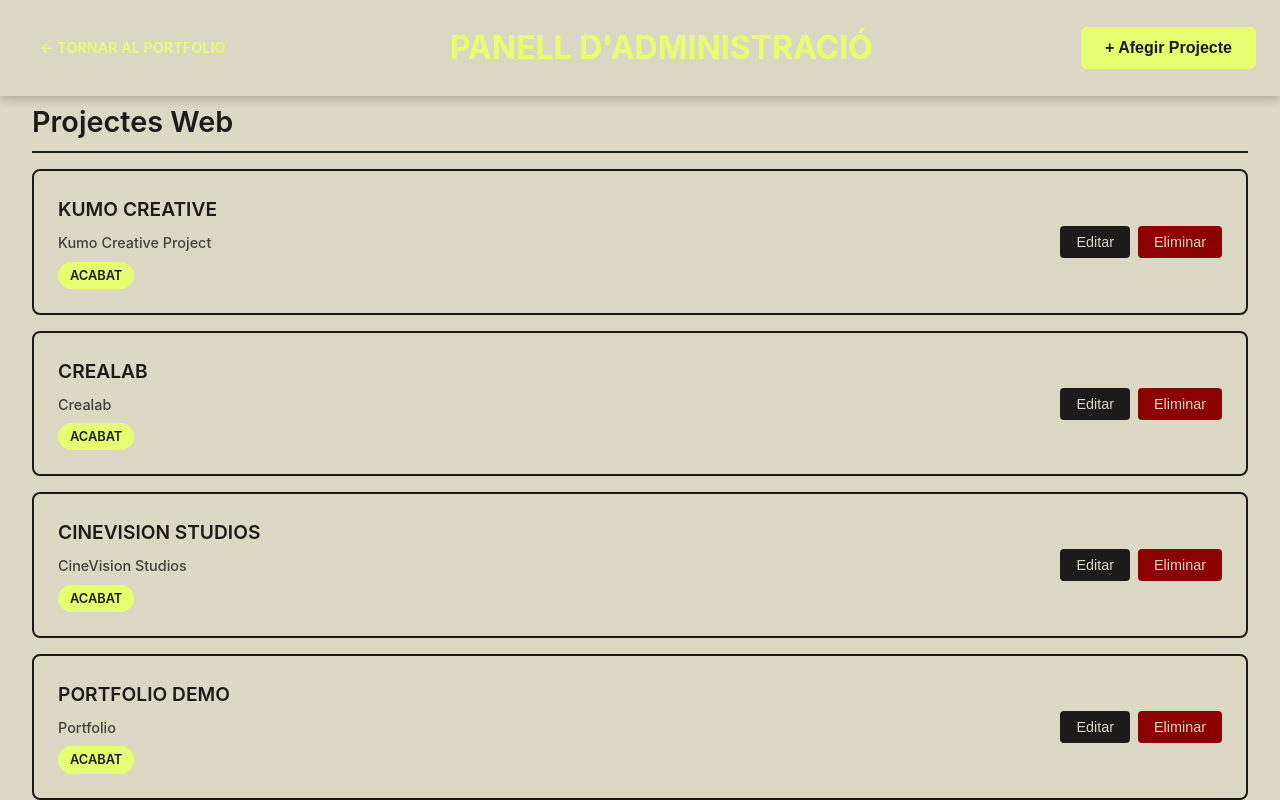
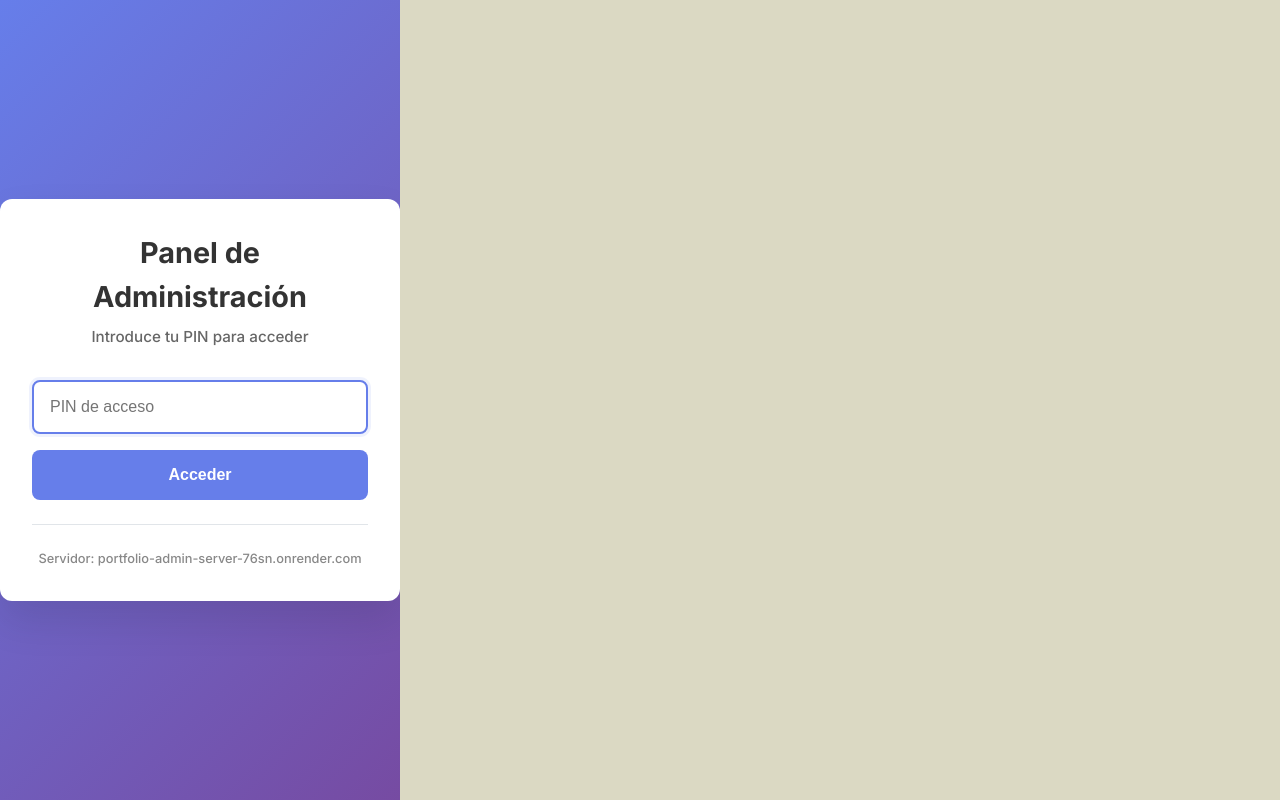
Before and after one commit to MarcBasas/portfoli_MarcBasas, a React (Vite) app: page /#/Admin1997 in a window 1280 px wide. Built offline with nearby package versions, Linux system fonts and the light colour scheme.

Commit message:
re implementacio PIN

```diff
--- /dev/null
+++ b/src/components/AdminLogin.css
@@ -0,0 +1,111 @@
+.admin-login {
+  min-height: 100vh;
+  display: flex;
+  align-items: center;
+  justify-content: center;
+  background: linear-gradient(135deg, #667eea 0%, #764ba2 100%);
+  font-family: 'Inter', sans-serif;
+}
+
+.admin-login__container {
+  background: white;
+  padding: 2rem;
+  border-radius: 12px;
+  box-shadow: 0 20px 40px rgba(0, 0, 0, 0.1);
+  width: 100%;
+  max-width: 400px;
+  text-align: center;
+}
+
+.admin-login__title {
+  font-size: 1.8rem;
+  font-weight: 700;
+  color: #333;
+  margin-bottom: 0.5rem;
+}
+
+.admin-login__subtitle {
+  color: #666;
+  margin-bottom: 2rem;
+  font-size: 0.95rem;
+}
+
+.admin-login__form {
+  display: flex;
+  flex-direction: column;
+  gap: 1rem;
+}
+
+.admin-login__input-group {
+  position: relative;
+}
+
+.admin-login__input {
+  width: 100%;
+  padding: 1rem;
+  border: 2px solid #e1e5e9;
+  border-radius: 8px;
+  font-size: 1rem;
+  transition: border-color 0.3s ease;
+  box-sizing: border-box;
+}
+
+.admin-login__input:focus {
+  outline: none;
+  border-color: #667eea;
+  box-shadow: 0 0 0 3px rgba(102, 126, 234, 0.1);
+}
+
+.admin-login__error {
+  background: #fee;
+  color: #c33;
+  padding: 0.75rem;
+  border-radius: 6px;
+  font-size: 0.9rem;
+  border: 1px solid #fcc;
+}
+
+.admin-login__button {
+  background: #667eea;
+  color: white;
+  border: none;
+  padding: 1rem;
+  border-radius: 8px;
+  font-size: 1rem;
+  font-weight: 600;
+  cursor: pointer;
+  transition: background-color 0.3s ease;
+}
+
+.admin-login__button:hover:not(:disabled) {
+  background: #5a6fd8;
+}
+
+.admin-login__button:disabled {
+  background: #ccc;
+  cursor: not-allowed;
+}
+
+.admin-login__info {
+  margin-top: 1.5rem;
+  padding-top: 1.5rem;
+  border-top: 1px solid #e1e5e9;
+}
+
+.admin-login__info p {
+  color: #888;
+  font-size: 0.8rem;
+  margin: 0;
+}
+
+/* Responsive */
+@media (max-width: 480px) {
+  .admin-login__container {
+    margin: 1rem;
+    padding: 1.5rem;
+  }
+
+  .admin-login__title {
+    font-size: 1.5rem;
+  }
+}
--- /dev/null
+++ b/src/components/AdminLogin.jsx
@@ -0,0 +1,82 @@
+import React, { useState } from 'react';
+import './AdminLogin.css';
+
+const AdminLogin = ({ onLogin }) => {
+  const [pin, setPin] = useState('');
+  const [isLoading, setIsLoading] = useState(false);
+  const [error, setError] = useState('');
+
+  const handleSubmit = async (e) => {
+    e.preventDefault();
+    setIsLoading(true);
+    setError('');
+
+    try {
+      const response = await fetch('https://portfolio-admin-server-76sn.onrender.com/api/auth/login', {
+        method: 'POST',
+        headers: {
+          'Content-Type': 'application/json',
+        },
+        body: JSON.stringify({ pin }),
+      });
+
+      const data = await response.json();
+
+      if (response.ok) {
+        // Guardar token en localStorage
+        localStorage.setItem('adminToken', data.token);
+        localStorage.setItem('adminTokenExpiry', Date.now() + data.expiresIn);
+        onLogin(data.token);
+      } else {
+        setError(data.error || 'PIN incorrecto');
+      }
+    } catch (error) {
+      setError('Error de conexión. Verifica que el servidor esté funcionando.');
+    } finally {
+      setIsLoading(false);
+    }
+  };
+
+  return (
+    <div className="admin-login">
+      <div className="admin-login__container">
+        <h1 className="admin-login__title">Panel de Administración</h1>
+        <p className="admin-login__subtitle">Introduce tu PIN para acceder</p>
+
+        <form onSubmit={handleSubmit} className="admin-login__form">
+          <div className="admin-login__input-group">
+            <input
+              type="password"
+              value={pin}
+              onChange={(e) => setPin(e.target.value)}
+              placeholder="PIN de acceso"
+              className="admin-login__input"
+              required
+              autoFocus
+            />
+          </div>
+
+          {error && (
+            <div className="admin-login__error">
+              {error}
+            </div>
+          )}
+
+          <button
+            type="submit"
+            className="admin-login__button"
+            disabled={isLoading}
+          >
+            {isLoading ? 'Verificando...' : 'Acceder'}
+          </button>
+        </form>
+
+        <div className="admin-login__info">
+          <p>Servidor: portfolio-admin-server-76sn.onrender.com</p>
+        </div>
+      </div>
+    </div>
+  );
+};
+
+export default AdminLogin;
--- a/src/pages/AdminPage.css
+++ b/src/pages/AdminPage.css
@@ -66,6 +66,12 @@
   flex: 1; /* Para centrar el título */
 }
 
+.admin-header-actions {
+  display: flex;
+  gap: 1rem;
+  align-items: center;
+}
+
 .btn-add-project {
   background: #e5ff70; /* fluor de la web */
   color: #1b1b1b;
@@ -78,8 +84,25 @@
   transition: all 0.3s ease;
 }
 
+.btn-logout {
+  background: #ff6b6b;
+  color: white;
+  border: none;
+  padding: 0.75rem 1.5rem;
+  border-radius: 6px;
+  font-size: 1rem;
+  font-weight: 600;
+  cursor: pointer;
+  transition: all 0.3s ease;
+}
+
 .btn-add-project:hover {
   background: #d4f460;
+  transform: translateY(-2px);
+}
+
+.btn-logout:hover {
+  background: #ff5252;
   transform: translateY(-2px);
 }
 
--- a/src/pages/AdminPage.jsx
+++ b/src/pages/AdminPage.jsx
@@ -2,9 +2,12 @@ import React, { useState, useEffect } from "react";
 import { Helmet } from "react-helmet-async";
 import { projects } from "../data/projects";
 import { saveProjectsToFile, uploadImage, uploadVideo, uploadDemo } from "../utils/adminApi";
+import AdminLogin from "../components/AdminLogin";
 import "./AdminPage.css";
 
 const AdminPage = () => {
+  const [isAuthenticated, setIsAuthenticated] = useState(false);
+  const [token, setToken] = useState(null);
   const [projectsData, setProjectsData] = useState(projects);
   const [showForm, setShowForm] = useState(false);
   const [editingProject, setEditingProject] = useState(null);
@@ -29,6 +32,54 @@ const AdminPage = () => {
     poster: false,
     demo: false
   });
+
+  // Verificar autenticación al cargar el componente
+  useEffect(() => {
+    const checkAuth = async () => {
+      const savedToken = localStorage.getItem('adminToken');
+      const tokenExpiry = localStorage.getItem('adminTokenExpiry');
+
+      if (savedToken && tokenExpiry && Date.now() < parseInt(tokenExpiry)) {
+        // Verificar que el token sigue siendo válido
+        try {
+          const response = await fetch('https://portfolio-admin-server-76sn.onrender.com/api/auth/validate', {
+            method: 'POST',
+            headers: {
+              'Authorization': `Bearer ${savedToken}`,
+              'Content-Type': 'application/json',
+            },
+          });
+
+          if (response.ok) {
+            setToken(savedToken);
+            setIsAuthenticated(true);
+          } else {
+            // Token inválido, limpiar localStorage
+            localStorage.removeItem('adminToken');
+            localStorage.removeItem('adminTokenExpiry');
+          }
+        } catch (error) {
+          console.error('Error verificando token:', error);
+          localStorage.removeItem('adminToken');
+          localStorage.removeItem('adminTokenExpiry');
+        }
+      }
+    };
+
+    checkAuth();
+  }, []);
+
+  const handleLogin = (newToken) => {
+    setToken(newToken);
+    setIsAuthenticated(true);
+  };
+
+  const handleLogout = () => {
+    localStorage.removeItem('adminToken');
+    localStorage.removeItem('adminTokenExpiry');
+    setToken(null);
+    setIsAuthenticated(false);
+  };
 
   const resetForm = () => {
     setFormData({
@@ -176,6 +227,11 @@ const AdminPage = () => {
 
 
 
+  // Si no está autenticado, mostrar el login
+  if (!isAuthenticated) {
+    return <AdminLogin onLogin={handleLogin} />;
+  }
+
   return (
     <>
       <Helmet>
@@ -199,12 +255,21 @@ const AdminPage = () => {
         <div className="admin-header">
           <a href="/" className="btn-back-portfolio">← TORNAR AL PORTFOLIO</a>
           <h1>PANELL D'ADMINISTRACIÓ</h1>
+          <div className="admin-header-actions">
             <button
               className="btn-add-project"
               onClick={() => setShowForm(true)}
             >
               + Afegir Projecte
             </button>
+            <button
+              className="btn-logout"
+              onClick={handleLogout}
+              title="Cerrar sesión"
+            >
+              🚪 Logout
+            </button>
+          </div>
         </div>
 
         {showForm && (
--- a/src/utils/adminApi.js
+++ b/src/utils/adminApi.js
@@ -1,10 +1,12 @@
 // Utilidad para manejar las operaciones de administración
 export const saveProjectsToFile = async (projectsData) => {
   try {
+    const token = localStorage.getItem('adminToken');
     const response = await fetch('https://portfolio-admin-server-76sn.onrender.com/api/admin/save-projects', {
       method: 'POST',
       headers: {
         'Content-Type': 'application/json',
+        'Authorization': `Bearer ${token}`,
       },
       body: JSON.stringify({ projects: projectsData }),
     });
@@ -23,11 +25,15 @@ export const saveProjectsToFile = async (projectsData) => {
 // Función para subir imágenes
 export const uploadImage = async (file) => {
   try {
+    const token = localStorage.getItem('adminToken');
     const formData = new FormData();
     formData.append('image', file);
 
     const response = await fetch('https://portfolio-admin-server-76sn.onrender.com/api/admin/upload-image', {
       method: 'POST',
+      headers: {
+        'Authorization': `Bearer ${token}`,
+      },
       body: formData,
     });
 
@@ -46,11 +52,15 @@ export const uploadImage = async (file) => {
 // Función para subir videos
 export const uploadVideo = async (file) => {
   try {
+    const token = localStorage.getItem('adminToken');
     const formData = new FormData();
     formData.append('video', file);
 
     const response = await fetch('https://portfolio-admin-server-76sn.onrender.com/api/admin/upload-video', {
       method: 'POST',
+      headers: {
+        'Authorization': `Bearer ${token}`,
+      },
       body: formData,
     });
 
@@ -69,12 +79,16 @@ export const uploadVideo = async (file) => {
 // Función para subir archivos demo
 export const uploadDemo = async (file, slug) => {
   try {
+    const token = localStorage.getItem('adminToken');
     const formData = new FormData();
     formData.append('demoFile', file);
     formData.append('slug', slug);
 
     const response = await fetch('https://portfolio-admin-server-76sn.onrender.com/api/admin/upload-demo', {
       method: 'POST',
+      headers: {
+        'Authorization': `Bearer ${token}`,
+      },
       body: formData,
     });
 
```
Lines whose indentation alone changed are shown as unchanged.
